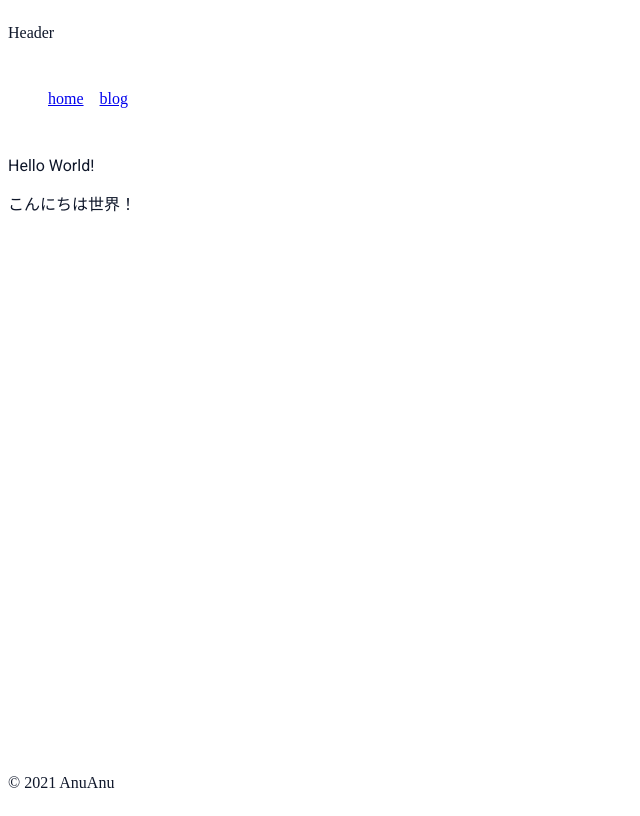
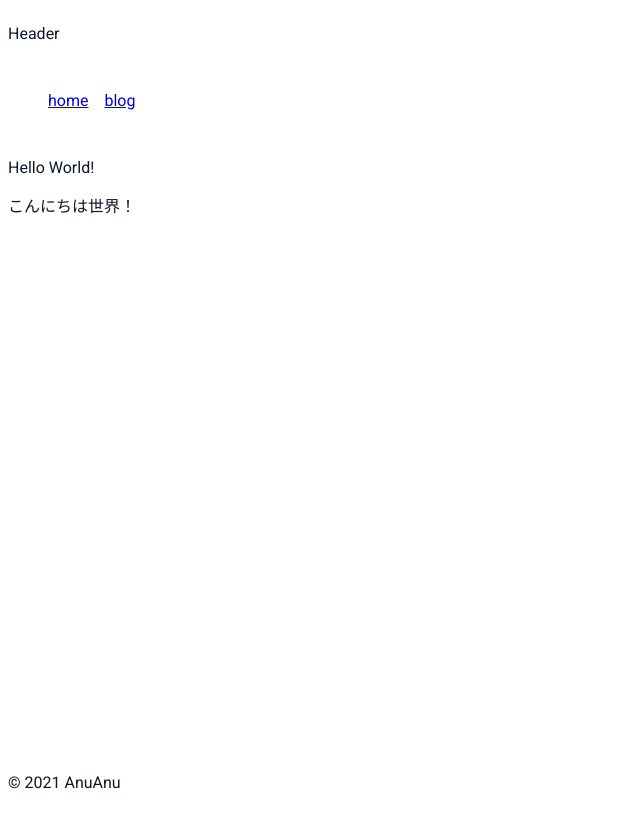
Before and after one commit to sushichan044/old.sushichan.live, a Next.js app: page / in a window 1280 px wide. Shown: the whole page, without its empty margins (0-640 px from the left). Built offline with nearby package versions, Linux system fonts and the light colour scheme.

Commit message:
Fix font-family

```diff
--- a/components/layout/footer.module.scss
+++ b/components/layout/footer.module.scss
@@ -1,5 +1,6 @@
 .container {
   /* stylelint-disable-next-line csstools/value-no-unknown-custom-properties */
-  font-family: var(--font-lato), var(--font-roboto), var(--font-noto-sans-jp),
-    sans-serif;
+  font-family: var(--font-roboto), var(--font-noto-sans-jp), system-ui,
+    -apple-system, BlinkMacSystemFont, "Segoe UI", Oxygen, Ubuntu, Cantarell,
+    "Open Sans", "Helvetica Neue", sans-serif;
 }
--- a/components/layout/header.module.scss
+++ b/components/layout/header.module.scss
@@ -1,5 +1,6 @@
 .container {
   /* stylelint-disable-next-line csstools/value-no-unknown-custom-properties */
-  font-family: var(--font-lato), var(--font-roboto), var(--font-noto-sans-jp),
-    sans-serif;
+  font-family: var(--font-roboto), var(--font-noto-sans-jp), system-ui,
+    -apple-system, BlinkMacSystemFont, "Segoe UI", Oxygen, Ubuntu, Cantarell,
+    "Open Sans", "Helvetica Neue", sans-serif;
 }
--- a/styles/globals.scss
+++ b/styles/globals.scss
@@ -4,7 +4,9 @@
 
 main {
   /* stylelint-disable-next-line csstools/value-no-unknown-custom-properties */
-  font-family: var(--font-roboto), var(--font-noto-sans-jp), sans-serif;
+  font-family: var(--font-roboto), var(--font-noto-sans-jp), system-ui,
+    -apple-system, BlinkMacSystemFont, "Segoe UI", Oxygen, Ubuntu, Cantarell,
+    "Open Sans", "Helvetica Neue", sans-serif;
 }
 
 body {
```
